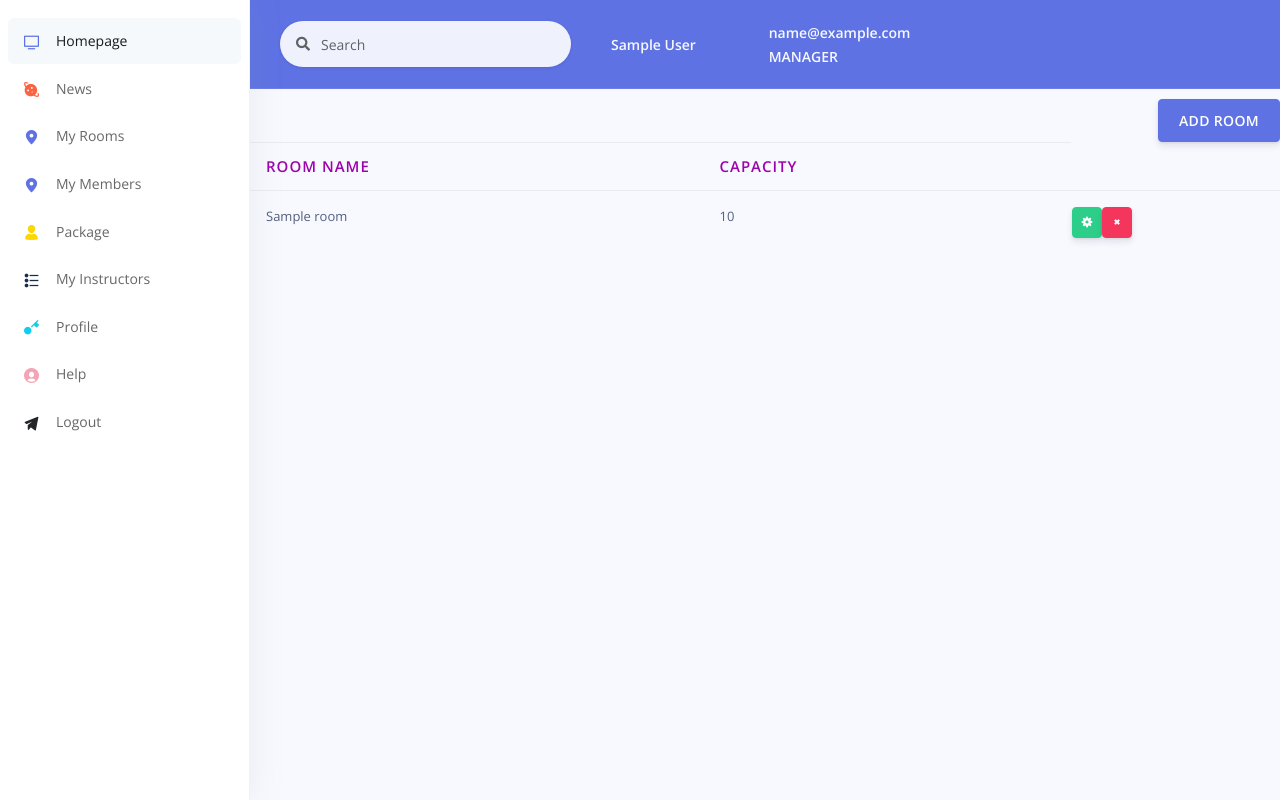
After one commit to bengisucam/WebProject, a Django app: page /accounts/login/1/rooms/ in a window 1280 px wide. The commit adds this page. Run offline with Django 3.2, Linux system fonts and the light colour scheme; tables that the repository leaves empty hold one stand-in row (values such as "Sample post"); some libraries are stand-ins or nearby versions.

Commit message:
room page and functions

```diff
--- a/accounts/templates/accounts/base_login.html
+++ b/accounts/templates/accounts/base_login.html
@@ -10,7 +10,7 @@
     <link rel="stylesheet" href="https://fonts.googleapis.com/css?family=Open+Sans:300,400,600,700">
     <!-- Icons -->
     <link rel="stylesheet" href="{% static 'assets/vendor/nucleo/css/nucleo.css' %}">
-  <link rel="stylesheet" href="{% static 'assets/vendor/@fortawesome/fontawesome-free/css/all.min.css' %}" >
+    <link rel="stylesheet" href="{% static 'assets/vendor/@fortawesome/fontawesome-free/css/all.min.css' %}">
     <!-- Page plugins -->
     <!-- Argon CSS -->
     <link rel="stylesheet" href="{% static 'assets/css/argon.css' %}">
@@ -38,10 +38,18 @@
                             <span class="nav-link-text">News</span>
                         </a>
                     </li>
+                    {% if active_user.role.lower == 'manager' %}
+                    <li class="nav-item">
+                        <a class="nav-link" href="{% url 'list_myrooms' user_id=active_user.id %}">
+                            <i class="ni ni-pin-3 text-primary"></i>
+                            <span class="nav-link-text">My Rooms</span>
+                        </a>
+                    </li>
+                    {% endif %}
                     <li class="nav-item">
                         <a class="nav-link" href="map.html">
                             <i class="ni ni-pin-3 text-primary"></i>
-                <span class="nav-link-text">Member</span>
+                            <span class="nav-link-text">My Members</span>
                         </a>
                     </li>
                     <li class="nav-item">
@@ -53,7 +61,7 @@
                     <li class="nav-item">
                         <a class="nav-link" href="tables.html">
                             <i class="ni ni-bullet-list-67 text-default"></i>
-                <span class="nav-link-text">Instructor</span>
+                            <span class="nav-link-text">My Instructors</span>
                         </a>
                     </li>
                     {% if user %}
@@ -85,7 +93,7 @@
 <!-- Main content -->
 <div class="main-content" id="panel">
     <!-- Topnav -->
-    <nav class="navbar navbar-top navbar-expand navbar-dark bg-primary border-bottom" >
+    <nav class="navbar navbar-top navbar-expand navbar-dark bg-primary border-bottom">
         <div class="container-fluid">
             <div class="collapse navbar-collapse" id="navbarSupportedContent">
                 <!-- Search form -->
@@ -98,21 +106,23 @@
                             <input class="form-control" placeholder="Search" type="text">
                         </div>
                     </div>
-            <button type="button" class="close" data-action="search-close" data-target="#navbar-search-main" aria-label="Close">
+                    <button type="button" class="close" data-action="search-close" data-target="#navbar-search-main"
+                            aria-label="Close">
                         <span aria-hidden="true">×</span>
                     </button>
                 </form>
 
                 <ul class="navbar-nav align-right  ml-auto ml-md-0 ">
                     <li class="nav-item dropdown">
-              <a class="nav-link pr-0" href="#" role="button" data-toggle="dropdown" aria-haspopup="true" aria-expanded="false">
+                        <a class="nav-link pr-0" href="#" role="button" data-toggle="dropdown" aria-haspopup="true"
+                           aria-expanded="false">
                             <div class="media align-items-center">
 
                                 <div class="media-body  ml-2  d-none d-lg-block">
-                    <span class="mb-0 text-sm  font-weight-bold">{{ active_user.first_name}} {{ active_user.last_name }}</span>
+                                    <span class="mb-0 text-sm  font-weight-bold">{{ active_user.first_name }} {{ active_user.last_name }}</span>
                                 </div>
                                 <div class="media-body  ml-2  d-none d-lg-block">
-                      <span class="mb-0 text-sm  font-weight-bold">{{ active_user.email}} {{ active_user.role }}</span>
+                                    <span class="mb-0 text-sm  font-weight-bold">{{ active_user.email }} {{ active_user.role }}</span>
                                 </div>
                             </div>
                         </a>
@@ -123,7 +133,7 @@
         </div>
     </nav>
     <div>
-        {% block container%}
+        {% block container %}
         {% endblock %}
     </div>
 </div>
--- a/accounts/urls.py
+++ b/accounts/urls.py
@@ -6,6 +6,6 @@ from . import views
 urlpatterns = [
     path('login/', views.login, name='loginForm'),
     path('signup/', views.signup, name='signupForm'),
-    path('login/<int:user_id>/', views.home, name='homeForm')
+    path('login/<int:user_id>/home/', views.home, name='homeForm')
 
 ]
--- a/news/templates/news/list_news.html
+++ b/news/templates/news/list_news.html
@@ -1,6 +1,7 @@
 {% extends 'accounts/base_login.html' %}
 {% block container %}
     <body>
+    {% if active_user.role.lower == 'instructor' %}
     <form action="{% url 'add_news' user_id=active_user.id %}"
                                   method="post"> {% csrf_token %}
 
@@ -8,7 +9,7 @@
                 style="margin-top: 10px">
             ADD NEW
         </button>
-
+    {% endif %}
 
     </form>
 
@@ -44,6 +45,7 @@
                                 </button>
 
                             </form>
+                            {% if active_user.role.lower == 'instructor' %}
                             <form> {% csrf_token %}
                                 <button type="button" rel="tooltip" class="btn btn-success btn-icon btn-sm "
                                         data-original-title="" title="">
@@ -58,6 +60,7 @@
                                 </button>
 
                             </form>
+                            {% endif %}
                         </div>
                     </td>
                 </tr>
--- /dev/null
+++ b/sportcenter/templates/sportcenter/list_myrooms.html
@@ -0,0 +1,58 @@
+{% extends 'accounts/base_login.html' %}
+
+{% block container %}
+    <body>
+    <form action="{% url 'add_room' user_id=active_user.id %}"
+                                  method="post"> {% csrf_token %}
+
+        <button type="submit" class="btn btn-primary float-right"
+                style="margin-top: 10px">
+            ADD ROOM
+        </button>
+
+    </form>
+
+    <table class="table">
+        <thead>
+        <tr>
+
+            <th style="font-size: 15px;color: #9d03ad">Room Name</th>
+            <th style="font-size: 15px;color: #9d03ad">Capacity</th>
+
+        </tr>
+        </thead>
+        <tbody>
+        <div class="myrooms">
+            {% for m in myrooms %}
+                <tr>
+                    <td>{{ m.room_name }}</td>
+                    <td>{{ m.room_capacity }}</td>
+                    <td class="td-actions ">
+                        <div class="row">
+
+                            <form action="{% url 'update_room' user_id=active_user.id room_id=m.id %}" method="post"> {% csrf_token %}
+                                <button type="submit" rel="tooltip" class="btn btn-success btn-icon btn-sm "
+                                        data-original-title="" title="">
+                                    <i class="ni ni-settings-gear-65 pt-1"></i>
+                                </button>
+                            </form>
+                            <form action="{% url 'delete_room' user_id=active_user.id room_id=m.id %}" method="post"> {% csrf_token %}
+
+                                <button type="submit" rel="tooltip" class="btn btn-danger btn-icon btn-sm "
+                                        data-original-title="" title="">
+                                    <i class="ni ni-fat-remove pt-1"></i>
+                                </button>
+
+                            </form>
+
+
+                        </div>
+                    </td>
+                </tr>
+            {% endfor %}
+
+        </div>
+        </tbody>
+    </table>
+    </body>
+{% endblock container %}
--- a/sportcenter/urls.py
+++ b/sportcenter/urls.py
@@ -4,5 +4,10 @@ from . import views
 # seperate each app url individual files, dont overwhelm the WebProject/urls.py !
 
 urlpatterns = [
-    path('sportcenter/', views.sport_center_list)
+    path('<int:user_id>/rooms/', views.list_myrooms, name='list_myrooms'),
+    path('<int:user_id>/rooms/add/', views.add_room, name='add_room'),
+    path('<int:user_id>/rooms/create/', views.create_room, name='create_room'),
+    path('<int:user_id>/rooms/delete/<int:room_id>/', views.delete_room, name='delete_room'),
+    path('<int:user_id>/rooms/update/<int:room_id>/', views.update_room, name='update_room'),
+    path('<int:user_id>/rooms/update/action/<int:room_id>/', views.update_room_action, name='update_room_action')
 ]
--- a/sportcenter/views.py
+++ b/sportcenter/views.py
@@ -1,6 +1,50 @@
 from django.shortcuts import render
+from accounts.models import User
+from sportcenter.models import Room
+
+# Create your views here.
+
+''' ROOM '''
 
 
-# Create your views here.
-def sport_center_list(request):
-    return render(request, 'sportcenter/sport_center_list.html')
+def list_myrooms(request, user_id):
+    active_user = User.objects.get(pk=user_id)
+    rooms = Room.objects.all().filter(sport_center_id_id=active_user.sport_center_id_id)
+    return render(request, 'sportcenter/list_myrooms.html', {'myrooms': rooms, 'active_user': active_user})
+
+
+def add_room(request, user_id):
+    active_user = User.objects.get(pk=user_id)
+    return render(request, 'sportcenter/add_room.html', {'active_user': active_user})
+
+
+def create_room(request, user_id):
+    active_user = User.objects.get(pk=user_id)
+    room_name = request.POST.get("room_name")
+    room_capacity = request.POST.get("room_capacity")
+    new_room = Room(room_name=room_name, room_capacity=room_capacity, sport_center_id_id=active_user.sport_center_id_id)
+    new_room.save()
+    return list_myrooms(request, user_id)
+
+
+def delete_room(request, user_id, room_id):
+    deleted_room = Room.objects.get(pk=room_id)
+    deleted_room.delete()
+    return list_myrooms(request, user_id)
+
+
+def update_room(request, user_id, room_id):
+    updated_room = Room.objects.get(pk=room_id)
+    active_user = User.objects.get(pk=user_id)
+    return render(request, 'sportcenter/update_room.html', {'active_user': active_user, 'update_room': updated_room})
+
+
+def update_room_action(request, user_id, room_id):
+    updated_room = Room.objects.get(pk=room_id)
+    updated_room.room_name = request.POST.get("room_name")
+    updated_room.room_capacity = request.POST.get("room_capacity")
+    updated_room.save()
+    return list_myrooms(request, user_id)
+
+
+''' INSTRUCTOR '''
```
Also changed, not shown: sportcenter/templates/sportcenter/add_room.html (added, +27 -0 lines), sportcenter/templates/sportcenter/update_room.html (added, +27 -0 lines). Lines whose indentation alone changed are shown as unchanged.
